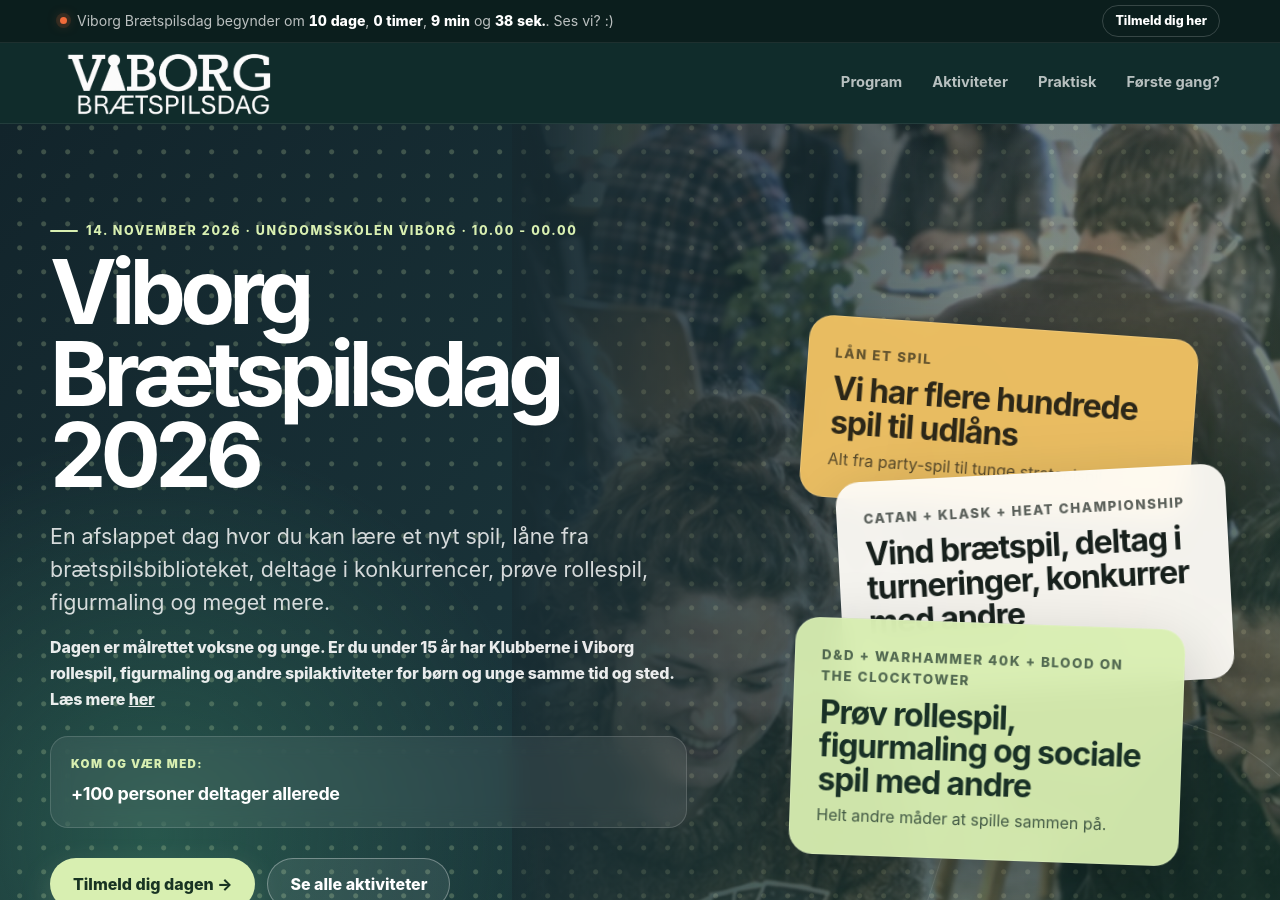
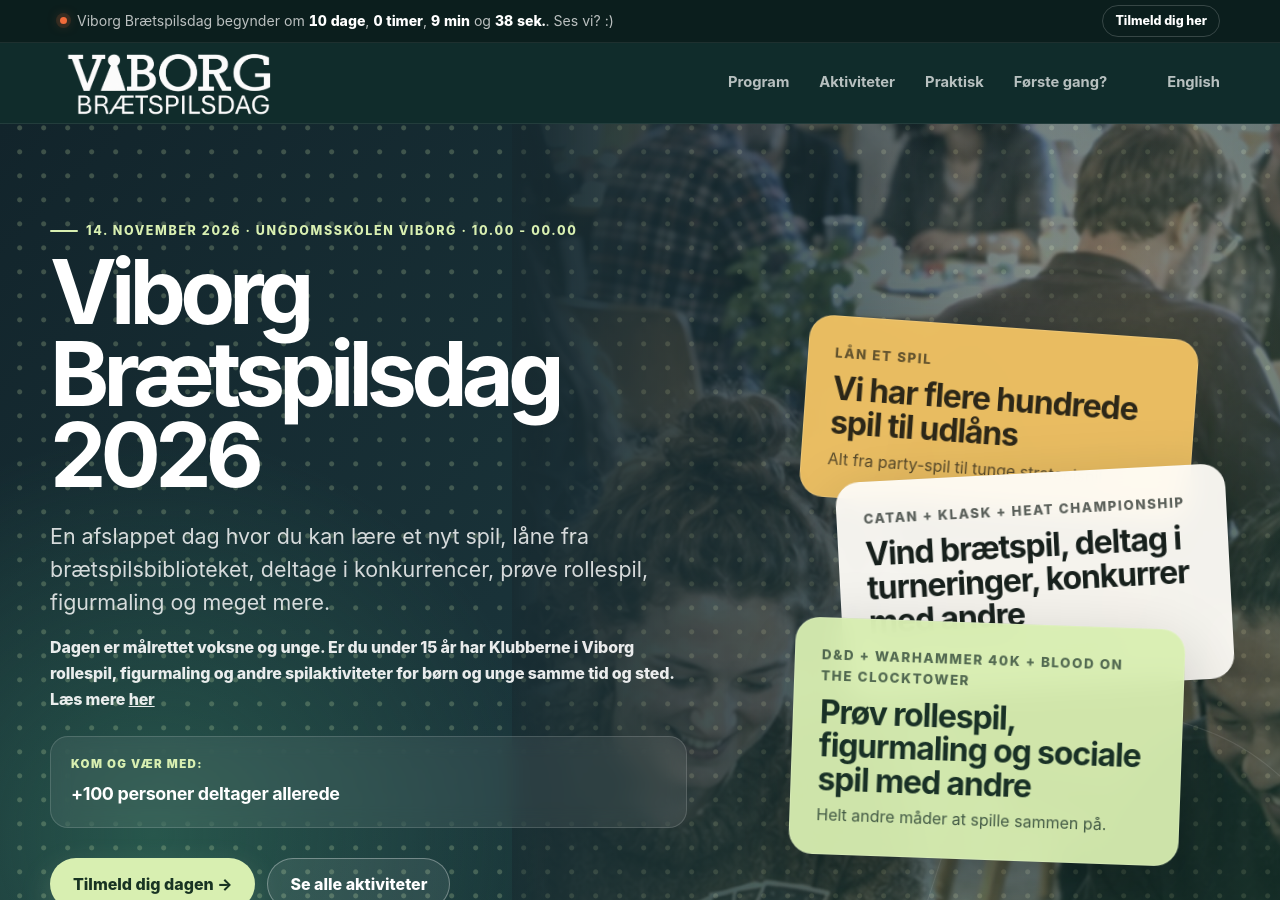
Before and after one commit to Andrejao/spilex, a Jekyll site: the page built from index.html, in a window 1280 px wide and 900 px high. Built offline with Jekyll 4.4.1, drawn with Linux system fonts in a browser that asks for light colours.

Commit message:
Update default.html

```diff
--- a/_layouts/default.html
+++ b/_layouts/default.html
@@ -165,6 +165,8 @@
   </a>
 
  <a href="{{ '/foerste-gang/' | relative_url }}">Første gang?</a>
+
+ <b></b><a href="{{ '/en/' | relative_url }}">English</a></b>
 
 </nav>
 
```
